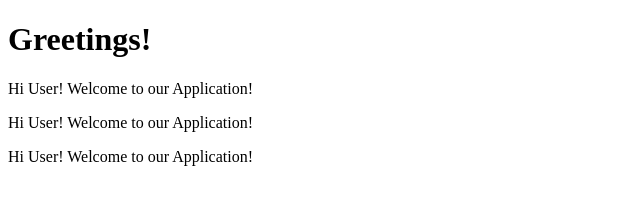
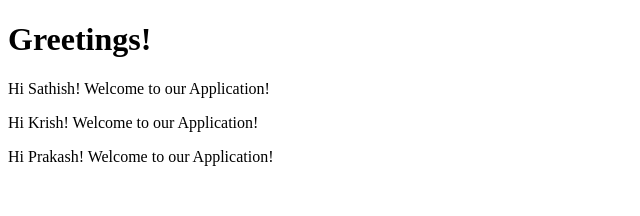
Before and after one commit to githubscientist/fsd57wde, a React (Vite) app: page / in a window 1280 px wide. Shown: the top 216 px of the page, without its empty margins (0-640 px from the left). Built offline with nearby package versions, Linux system fonts and the light colour scheme.

Commit message:
passing data as props

```diff
--- a/src/App.jsx
+++ b/src/App.jsx
@@ -4,9 +4,9 @@ const App = () => {
   return (
     <div>
       <h1>Greetings!</h1>
-      <Hello />
-      <Hello />
-      <Hello />
+      <Hello name="Sathish" />
+      <Hello name="Krish" />
+      <Hello name="Prakash" />
     </div>
   )
 }
--- a/src/components/Hello.jsx
+++ b/src/components/Hello.jsx
@@ -1,6 +1,9 @@
-const Hello = () => {
+const Hello = (props) => {
+
+  // console.log(props);
+
   return (
-    <p>Hi User! Welcome to our Application!</p>
+    <p>Hi { props.name }! Welcome to our Application!</p>
   )
 }
 
```
Also changed, not shown: 1 other file (tests, documents, lock files or other folders).
